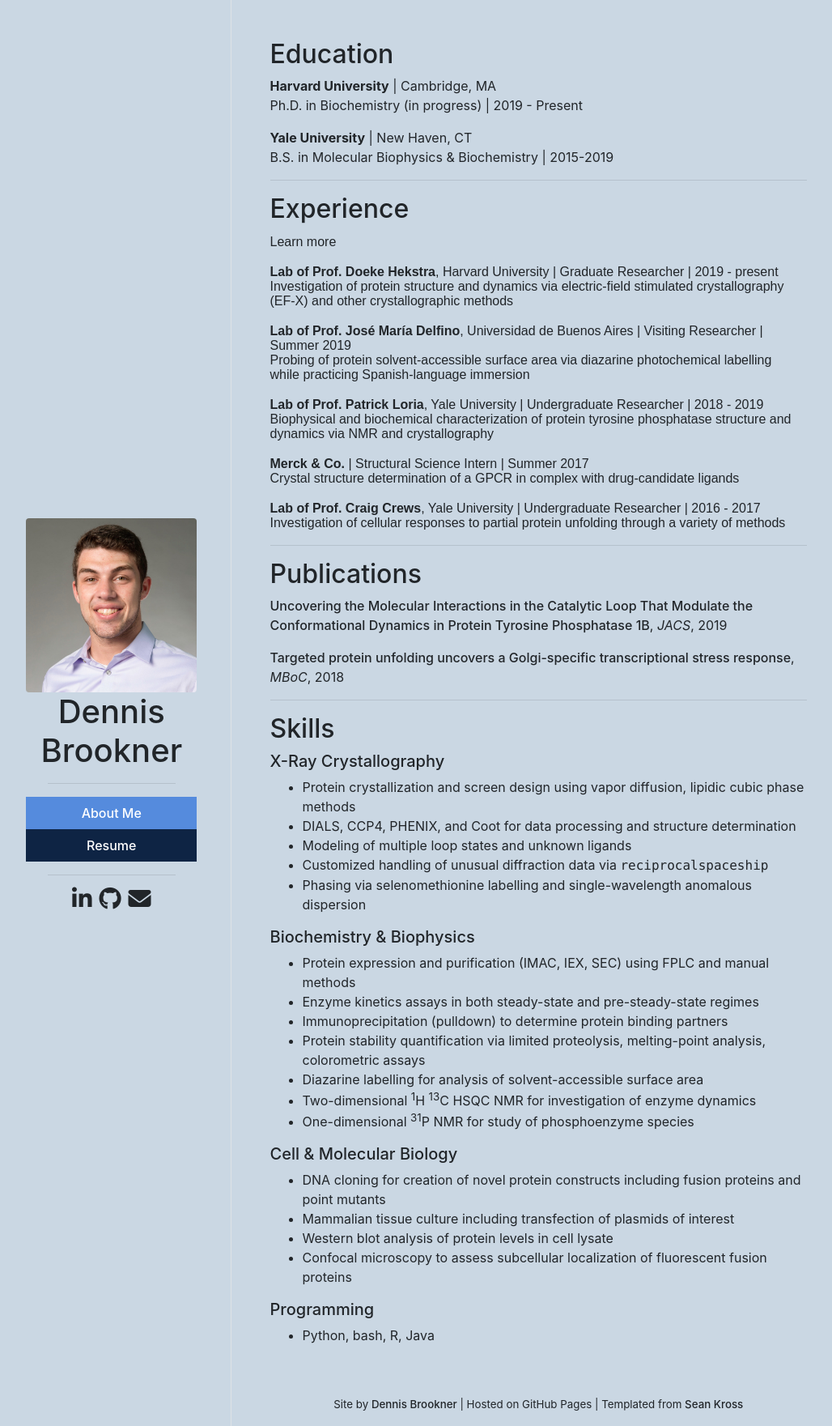
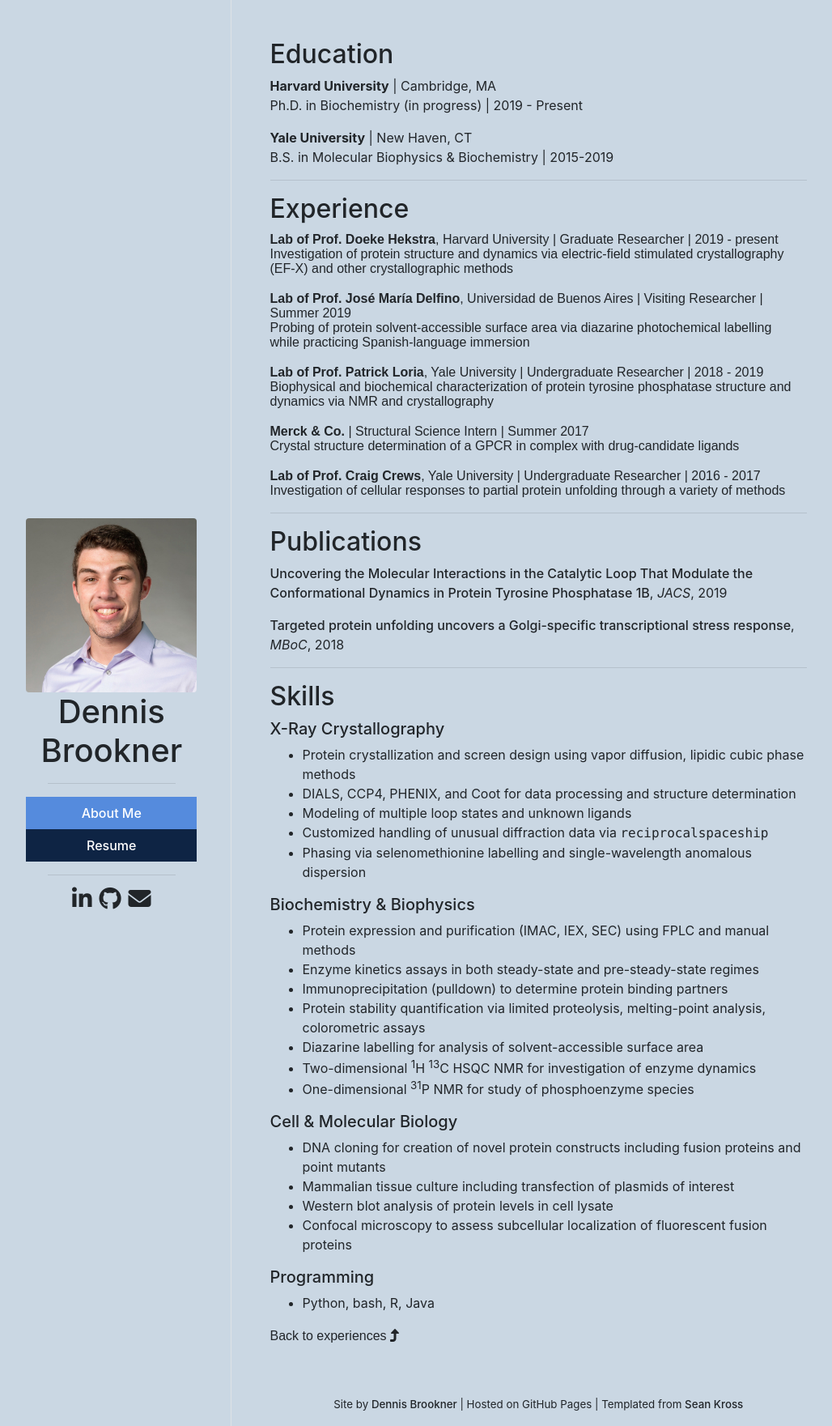
Before and after one commit to dennisbrookner/dennisbrookner.github.io, a Jekyll site: the page built from resume.md, in a window 1280 px wide. Shown: the whole page at 81% size, without its empty margins (122-1150 px from the left). Built offline with Jekyll 4.4.1, drawn with Linux system fonts in a browser that asks for light colours; nearby versions of some CDN libraries; part of the change alters nothing that is shown.

```diff
--- a/assets/js/interactive_resume.js
+++ b/assets/js/interactive_resume.js
@@ -1,18 +1,7 @@
 // There are two version of the site (narrow and wide)
 const n = 2
 
-/**
- * Entry point to site functionality
- * Run on page load
- */
-startButtons = document.getElementsByClassName('start')
-
-for (i = 0; i < n; i++) {
-    startButtons[i].addEventListener('click', activateSite)
-}
-
-function activateSite() {
-
+// Declare lab list to loop through
 const labList = [
     'hekstra',
     'delfino',
@@ -35,25 +24,10 @@ function activateSite() {
 }
 labList.forEach(listen)
 
-    startButtons = document.getElementsByClassName('start')
-    backButtons = document.getElementsByClassName('back')
 toTopButtons = document.getElementsByClassName('to-top')
 
 for (i = 0; i < n; i++) {
-        console.log('i is ' + i)
-
-        // Deactivate start button and change to help message
-        startButtons[i].classList.remove('clickable')
-        startButtons[i].innerHTML = 'Click on an experience to see the associated skills'
-        startButtons[i].removeEventListener('click', activateSite)
-
-        // Activate back button
-        backButtons[i].classList.remove('hidden')
-        backButtons[i].addEventListener('click', deactivateSite)
-
-        // Unhide go to top button
     toTopButtons[i].classList.remove('hidden')
-
 }
 
 /**
@@ -73,27 +47,18 @@ function activateSite() {
 
 function scrollUp(x) {
     document.querySelectorAll('#experience')[x].scrollIntoView({ behavior: "smooth" })
-        //experienceHeader.
-        //alert('clicked')
-        //toTopButtons[i].classList.add('active')
-
 }
-
-
-}
-
 
 
 /**
  * Update formatting of skills and papers
  * Scroll down to skills, or papers if there is a paper from this lab
- * @param {*} lab : the lab that has been clicked on and will become active
  */
 function updateActive(lab) {
 
     var paper = false // control logic to see if there's a paper from this lab
 
-    skills = document.getElementsByClassName('skill') // papers are also tagged with the skills class, so that this works
+    skills = document.getElementsByClassName('skill') // papers are also tagged with the skills class, such that this works
     experiences = document.getElementsByClassName('exp')
 
     elements = [skills, experiences]
@@ -136,10 +101,4 @@ function updateActive(lab) {
         skillHeading = document.querySelectorAll('#skills')
         skillHeading[activeLayout].scrollIntoView({ behavior: "smooth" });
     }
-
 }
-
-// tiny helper function to reset site
-function deactivateSite() {
-    document.location.reload()
-}
--- a/resume.md
+++ b/resume.md
@@ -17,8 +17,6 @@ B.S. in Molecular Biophysics & Biochemistry \| 2015-2019
 ---
 
 ## Experience
-
-<button class='btn clickable start'>Learn more</button>
 
 <button class='btn hekstra exp'>**Lab of Prof. Doeke Hekstra**, Harvard University \| Graduate Researcher \| 2019 - present
 Investigation of protein structure and dynamics via electric-field stimulated crystallography (EF-X) and other crystallographic methods</button>
```
Lines whose indentation alone changed are shown as unchanged.
